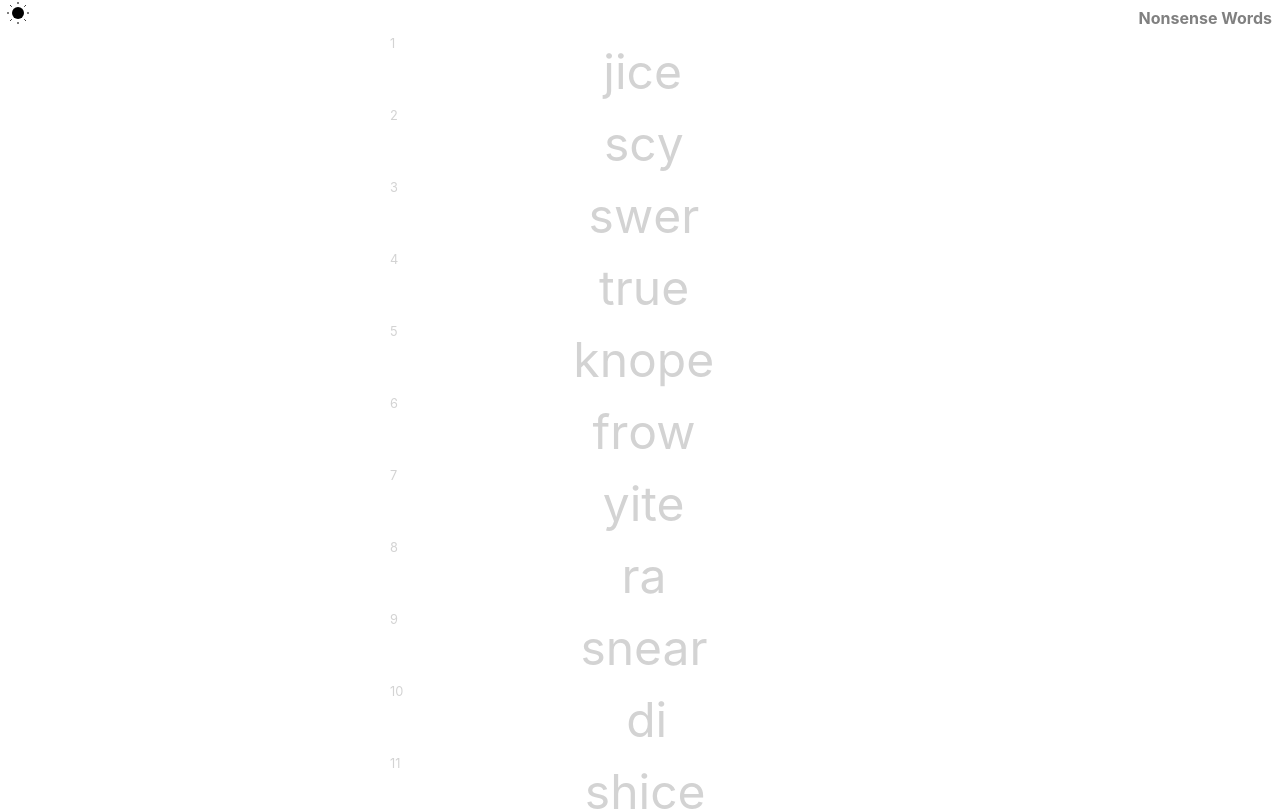
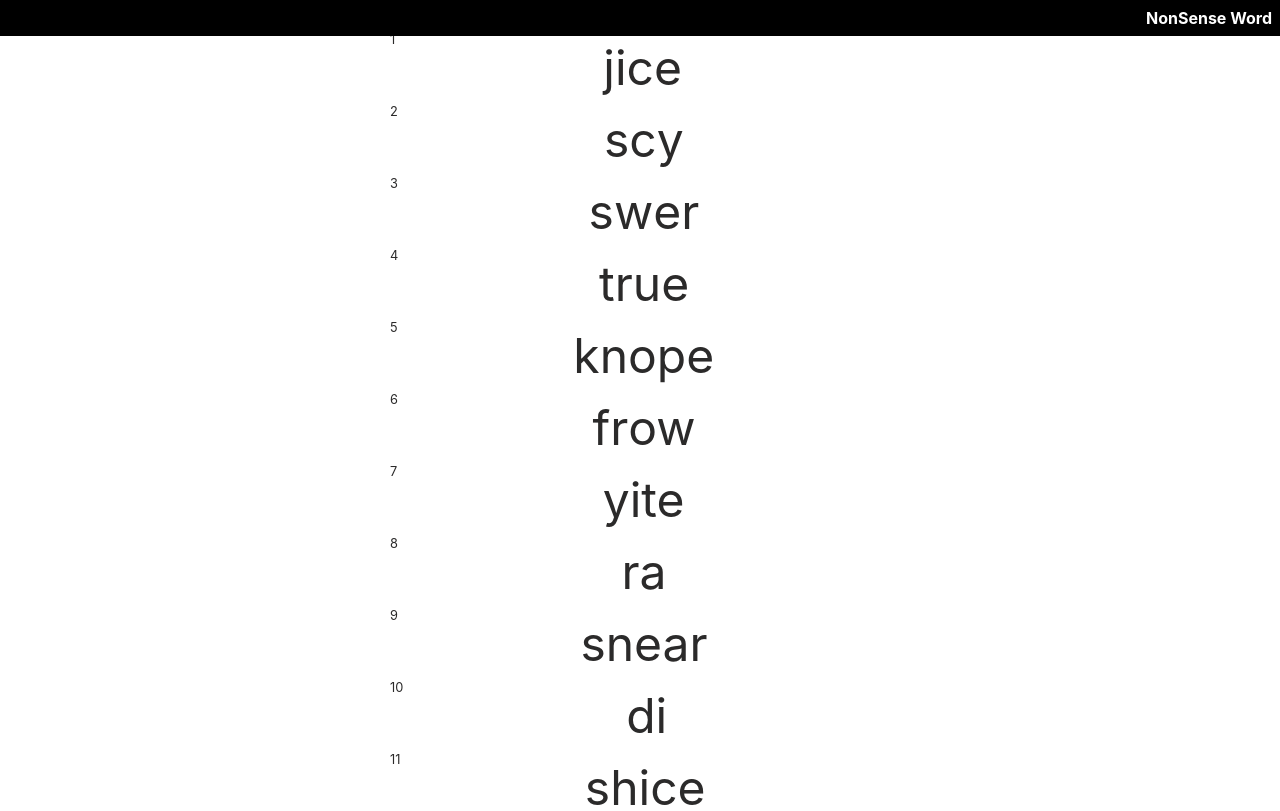
Before and after one commit to windmaomao/react-sheet, a Next.js app in the folder next/: page /ns in a window 1280 px wide. Shown: the top 811 px of the page. Built offline with nearby package versions, Linux system fonts and the light colour scheme.

Commit message:
add a generic page head

```diff
--- a/next/components/DictSheet.module.css
+++ b/next/components/DictSheet.module.css
@@ -1,6 +1,7 @@
 .container {
   background: var(--theme-bg-color);
   color: var(--theme-text-color);
+  margin-top: 2em;
 }
 
 .main {
@@ -11,13 +12,6 @@
   flex-direction: column;
   justify-content: center;
   align-items: center;
-}
-
-.h1 {
-  margin: 0;
-  margin-left: auto;
-  padding: .3em;
-  font-size: 20px;
 }
 
 .article {
--- a/next/components/DictSheet.tsx
+++ b/next/components/DictSheet.tsx
@@ -67,7 +67,6 @@ const DictSheet = () => {
   return (
     <div className={styles.container}>
       <main className={styles.main}>
-        <h1 className={styles.h1}>Dict GRE</h1>
         {items.map((_, i) => (
           <DictWord key={`dict-${i}`} id={i} />
         ))}
--- a/next/components/NsSheet.module.css
+++ b/next/components/NsWordSheet.module.css
@@ -1,14 +1,7 @@
 .container {
   background: var(--theme-bg-color);
   color: var(--theme-text-color);
-}
-
-.h1 {
-  margin: 0;
-  padding: .5em;
-  color: gray;
-  text-align: right;
-  font-size: 1em;
+  margin-top: 2em;
 }
 
 .main {
--- a/next/components/NsWordSheet.tsx
+++ b/next/components/NsWordSheet.tsx
@@ -1,5 +1,5 @@
-import styles from 'components/NsSheet.module.css'
-import nsWordGen, { NsWord } from '../services/nsWordGen'
+import styles from 'components/NsWordSheet.module.css'
+import nsWordGen, { NsWord } from 'services/nsWordGen'
 import React, { useState, useEffect } from 'react'
 
 const gen = nsWordGen()
@@ -62,7 +62,6 @@ const items = new Array(50).fill(0)
 const NsWordSheet = () => {
   return (
     <div className={styles.container}>
-      <h1 className={styles.h1}>Nonsense Words</h1>
       <main className={styles.main}>
         {items.map((_, i) => (
           <NsWord key={`word-${i}`} id={i} />
--- /dev/null
+++ b/next/components/PageHead.module.css
@@ -0,0 +1,14 @@
+.container {
+  position: fixed;
+  top: 0;
+  width: 100%;
+  background: var(--theme-bg-invert-color);
+}
+
+.h1 {
+  margin: 0;
+  padding: .5em;
+  text-align: right;
+  font-size: 1em;
+  color: var(--theme-text-invert-color);
+}
--- /dev/null
+++ b/next/components/PageHead.tsx
@@ -0,0 +1,17 @@
+import styles from './PageHead.module.css'
+import ThemeToggle from 'components/ThemeToggle'
+
+type PageHeadProps = {
+  title: string
+}
+
+const PageHead = ({title}: PageHeadProps) => {
+  return (
+    <div className={styles.container}>
+      <ThemeToggle />
+      <h1 className={styles.h1}>{title}</h1>
+    </div>
+  )
+}
+
+export default PageHead
--- a/next/pages/ns.tsx
+++ b/next/pages/ns.tsx
@@ -1,13 +1,15 @@
 import type { NextPage } from 'next'
 import Head from 'next/head'
-import ThemeToggle from 'components/ThemeToggle'
 import NsWordSheet from 'components/NsWordSheet'
+import PageHead from 'components/PageHead'
+
+const title = 'NonSense Word'
 
 const NonSensePage: NextPage = () => {
   return (
     <div>
       <Head> <title>NonSense Word</title> </Head>
-      <ThemeToggle />
+      <PageHead title={title} />
       <NsWordSheet />
     </div>
   )
--- a/next/styles/globals.css
+++ b/next/styles/globals.css
@@ -17,8 +17,10 @@ a {
 
 :root {
   --theme-bg-color: white;
+  --theme-bg-invert-color: black;
   --theme-text-color: black;
-  --theme-text-inactive-color: lightgray;
+  --theme-text-invert-color: white;
+  --theme-text-inactive-color: rgb(43, 42, 42);
   --theme-border-color: black;
 }
 
```
Also changed, not shown: next/pages/dict.tsx (+4 -3 lines).
